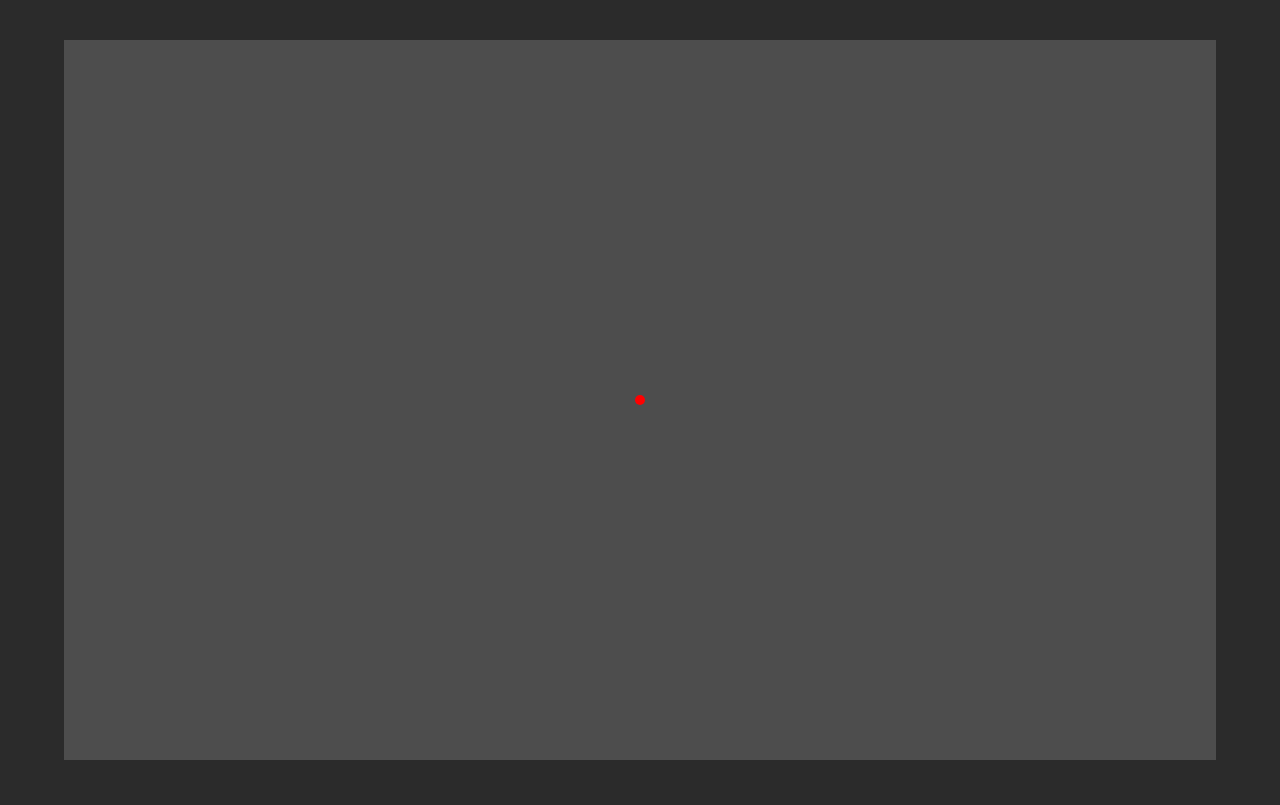
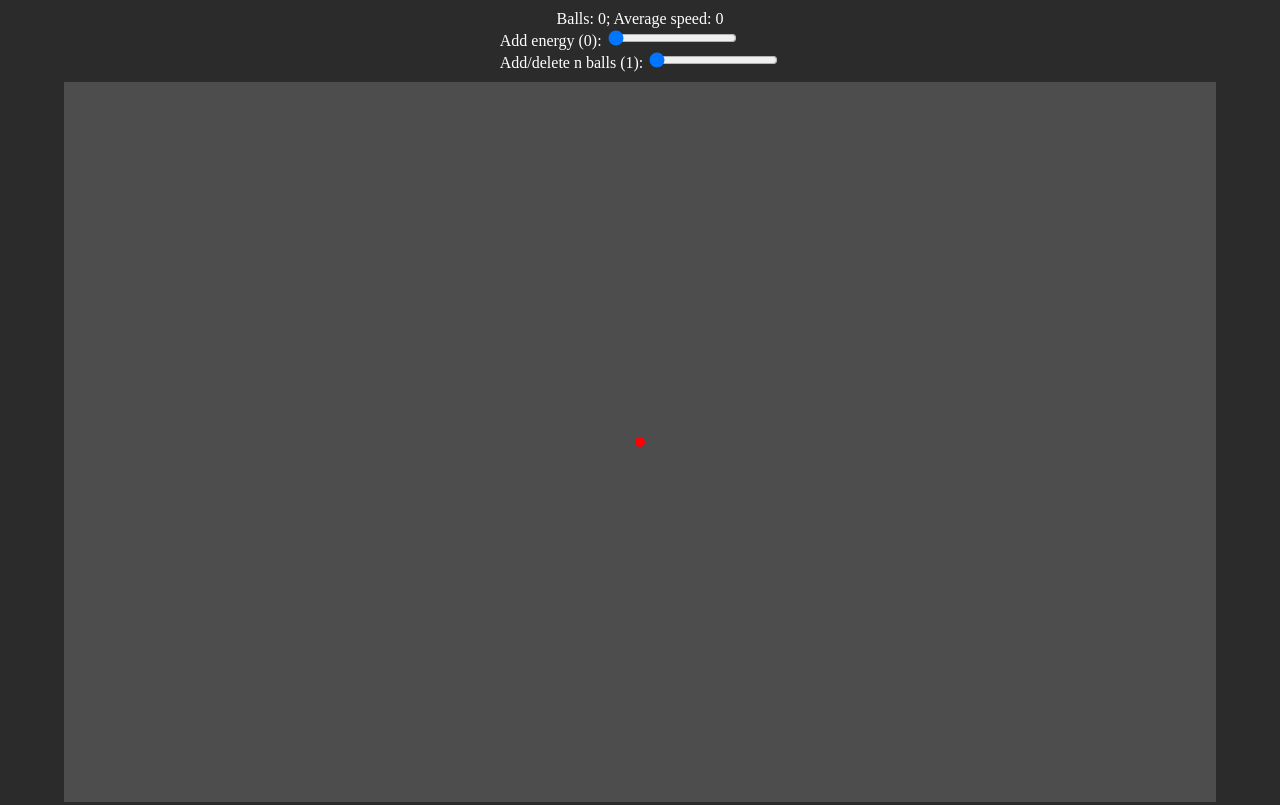
Before and after one commit to dereckmezquita/ts-bouncy-balls, a website built with webpack: page src/index.html in a window 1280 px wide. Built offline with nearby package versions, Linux system fonts and the light colour scheme.

Commit message:
Added game sliders.

```diff
--- a/src/index.html
+++ b/src/index.html
@@ -7,6 +7,19 @@
     <title>Bouncy ball physics</title>
 </head>
 <body>
+    <div class="stats">
+        <p class="num-balls"></p>
+        <div class="sliders">
+            <div class="energy-slider">
+                <label class="energy-slider-label" for="energy"></label>
+                <input class="energy-slider-value" type="range" name="energy" min="0" max="100" value="0">
+            </div>
+            <div class="add-n-balls-slider">
+                <label class="add-n-balls-slider-label" for="add-n-balls"></label>
+                <input class="add-n-balls-slider-value" type="range" name="add-n-balls" min="1" max="100" value="1">
+            </div>
+        </div>
+    </div>
     <div class="main">
         <canvas id="canvas"></canvas>
     </div>
--- a/src/styles/main.scss
+++ b/src/styles/main.scss
@@ -13,7 +13,7 @@ html, body {
 
 .main {
     width: 100%;
-    height: 100%;
+    height: 90%;
     display: grid;
     grid-template-columns: 1fr 1fr 1fr;
     grid-template-rows: 1fr 1fr 1fr;
@@ -25,3 +25,18 @@ canvas {
     grid-column: 2;
     grid-row: 2;
 }
+
+// --------------------
+.stats {
+    margin: 0px auto;
+    color: #ffffff;
+    padding: 5px;
+    margin: 5px auto;
+}
+
+// everything inside of stats
+.stats > * {
+    // width fit
+    width: fit-content;
+    margin: 0px auto;
+}
--- a/src/ts/modules/GameManager.ts
+++ b/src/ts/modules/GameManager.ts
@@ -16,8 +16,13 @@ export class GameManager {
     ballParams = {
         radius: 5,
         elasticity: 0.75,
-        bounceNoise: 5, // degrees
-        energyNoise: 0.5 // float
+        angleNoise: 5, // degrees
+        energyNoise: 0.3 // float
+    }
+
+    ballSliders = {
+        addEnergySlider: 0,
+        addNumBalls: 1
     }
 
     balls: Ball[] = [];
@@ -42,9 +47,13 @@ export class GameManager {
             this.mousePos = new Vec2(e.offsetX, e.offsetY);
         });
 
+        // ------------------------------
+        // right click spawn balls
         setInterval(() => {
             if (this.mouseDown) {
-                this.spawnBall(this.centreBall);
+                for (let i = 0; i < this.ballSliders.addNumBalls; i++) {
+                    this.spawnBall(this.centreBall);
+                }
             }
         }, 50);
 
@@ -52,7 +61,12 @@ export class GameManager {
         this.canvas.addEventListener('mousedown', (e) => {
             const button = e.button;
             if (button === 2) this.mouseDown = true;
-            if (button == 0) this.spawnBall(this.centreBall);
+            // for this.ballSliders.addNumBalls.length
+            if (button === 0) {
+                for (let i = 0; i < this.ballSliders.addNumBalls; i++) {
+                    this.spawnBall(this.centreBall);
+                }
+            }
         });
 
         this.canvas.addEventListener('mouseup', (e) => {
@@ -69,6 +83,44 @@ export class GameManager {
         // ------------------------------
         this.animate();
         setInterval(this.physicsUpdate.bind(this), this.physicsInterval);
+
+        // ------------------------------
+        // print to html
+        const numBalls = document.querySelector('.num-balls') as HTMLDivElement;
+        numBalls.innerHTML = `Balls: ${this.balls.length}; Average speed: ${this.getAverageSpeed}`;
+        // --------------
+        const addEnergySlider_label = document.querySelector('.energy-slider-label') as HTMLInputElement;
+        addEnergySlider_label.innerHTML = `Add energy (0):`
+        // --------------
+        const addNumBalls = document.querySelector('.add-n-balls-slider-label') as HTMLInputElement;
+        addNumBalls.innerHTML = `Add/delete n balls (1):`
+
+        // print to html every n
+        setInterval(() => {
+            // number of balls
+            numBalls.innerHTML = `Balls: ${this.balls.length}; Average speed: ${this.getAverageSpeed}`;
+
+            // add energy to all balls
+            addEnergySlider_label.innerHTML = `Add energy (${this.ballSliders.addEnergySlider}):`
+            const addEnergySlider_value = document.querySelector('.energy-slider-value') as HTMLInputElement;
+            this.ballSliders.addEnergySlider = parseInt(addEnergySlider_value.value);
+
+            // number of balls per click
+            addNumBalls.innerHTML = `Add/delete n balls (${this.ballSliders.addNumBalls}):`
+            const addNumBalls_value = document.querySelector('.add-n-balls-slider-value') as HTMLInputElement;
+            this.ballSliders.addNumBalls = parseInt(addNumBalls_value.value);
+        }, 250);
+    }
+
+    get getAverageSpeed() {
+        if(this.balls.length == 0) return 0;
+
+        let totalSpeed = 0;
+        for (const ball of this.balls) {
+            totalSpeed += ball.velocity.magnitude;
+        }
+
+        return (totalSpeed / this.balls.length).toFixed(3);
     }
 
     recenter(): void {
@@ -88,7 +140,7 @@ export class GameManager {
     spawnBall(fromVec: Vec2): void {
         const mousePos = this.mousePos;
 
-        const vel = mousePos.subtract(fromVec).multiply(0.03);
+        const vel = mousePos.subtract(fromVec).multiply(0.075);
         this.balls.push(new Ball(
             fromVec.x,
             fromVec.y,
@@ -156,8 +208,8 @@ export class GameManager {
             if (xWallsCollide || yWallsCollide) {
                 const mag = ball.velocity.magnitude; //Convsere ball's velocity
                 let dir = ball.velocity.toAngle(); //Angle of ball in radians
-                const bounceNoiseRads = this.ballParams.bounceNoise * Math.PI / 180; //Convert bounce noise from degrees to radians
-                dir += randFloat(-bounceNoiseRads, bounceNoiseRads);
+                const angleNoiseRads = this.ballParams.angleNoise * Math.PI / 180; //Convert bounce noise from degrees to radians
+                dir += randFloat(-angleNoiseRads, angleNoiseRads);
                 ball.velocity = Vec2.fromAngle(dir).multiply(mag); // convert direction (normalised vector) and multiply by magnitude to get original vector
             }
 
@@ -165,6 +217,10 @@ export class GameManager {
             const gravity = yWallsCollide ? 0 : 0.1;
             ball.applyForce(new Vec2(0, gravity));
 
+            // add this.addEnergySlider to the balls energy
+            if (this.ballSliders.addEnergySlider > 0) {
+                ball.addEnergy(this.ballSliders.addEnergySlider / 50);
+            }
         }
     }
 }
```
